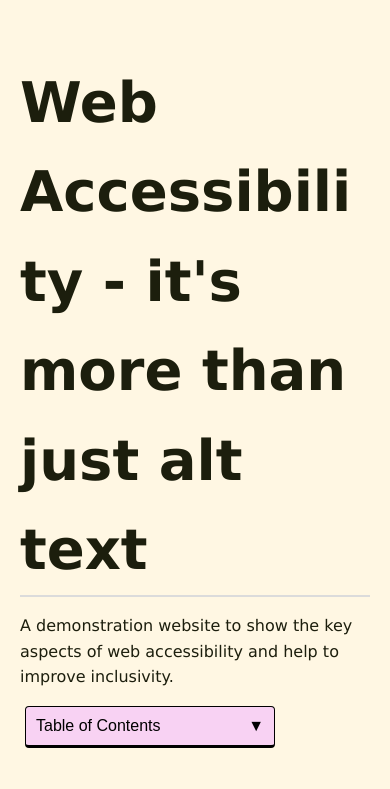
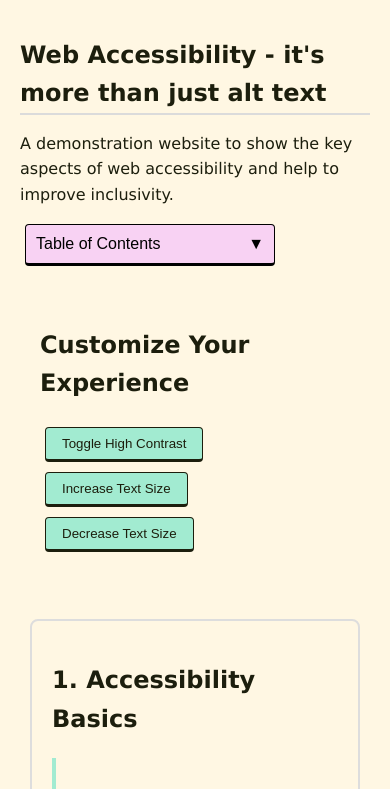
Before and after one commit to pollynotpolly/Accessible-Webpage-Demo, a website built with Vite: page index.html in a window 390 px wide. Shown: the top 789 px of the page. Built offline with nearby package versions, Linux system fonts and the light colour scheme.

Commit message:
css clamp fix

```diff
--- a/styles.css
+++ b/styles.css
@@ -24,11 +24,19 @@ p, li {
 }
 
 h1 {
-    font-size: 3.5rem;
-    color: var (--text-color); /* Ensure good contrast */
-    margin-bottom: 1rem; /* Add some space below the h1 */
-    max-width: none;
-    border-bottom: 2px solid #dbdbdb; /* Add a border for better visibility */
+    font-size: clamp(2rem, 5vw, 3.5rem);
+    color: var(--text-color);
+    margin-bottom: 1rem;
+    max-width: 100%;
+    border-bottom: 2px solid #dbdbdb;
+    overflow-wrap: break-word;
+    hyphens: auto;
+}
+
+@media (max-width: 768px) {
+    h1 {
+        font-size: clamp(1.5rem, 4vw, 2.5rem);
+    }
 }
 
 /* High contrast mode */
```
